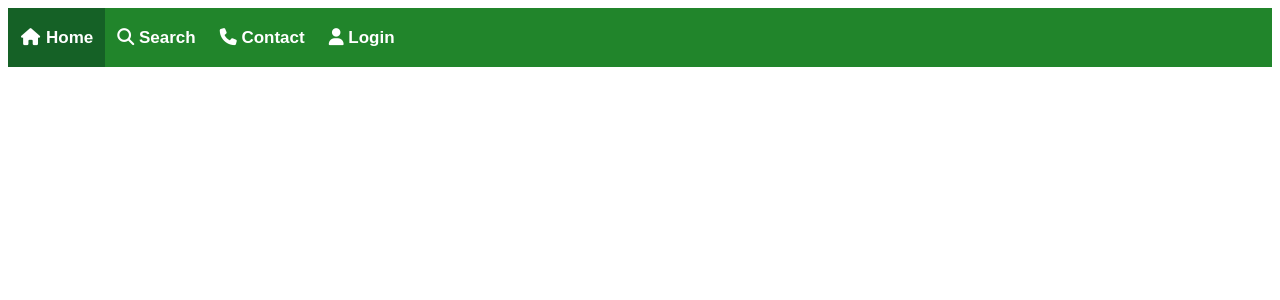
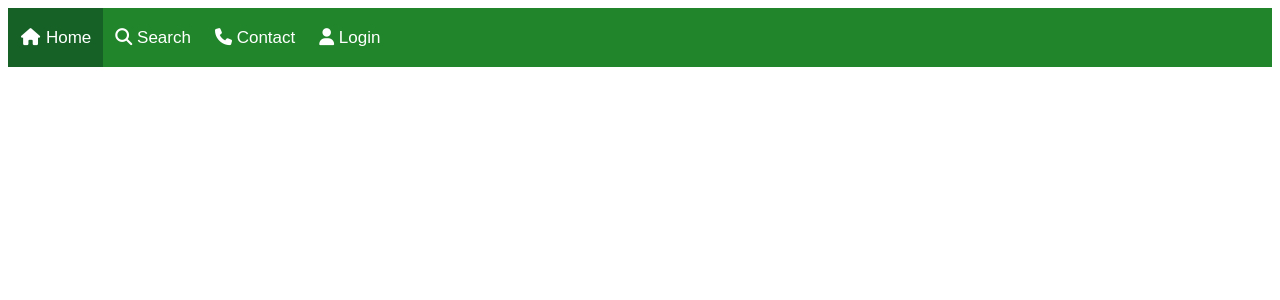
Before and after one commit to tristanhache/family-tree, a Flask app: page / in a window 1280 px wide. Shown: the top 300 px of the page. Run offline with Flask 2, Linux system fonts and the light colour scheme; some libraries are stand-ins or nearby versions; some web fonts are replaced.

Commit message:
Update index.html

```diff
--- a/templates/index.html
+++ b/templates/index.html
@@ -11,11 +11,13 @@
 </head>
 <style>
     body {
-        font-family: "filmotype-ace", sans-serif;
-        font-weight: 700;
-        font-style: normal;
-        display: flex;
-        line-height: 35px;
+      font-family: "filmotype-ace", sans-serif;
+      font-style: normal;
+      font-weight: 400;
+      font-size: 28px;
+      line-height: 35px;
+      display: flex;
+      align-items: center;
     }
 
     .navbar {
```
